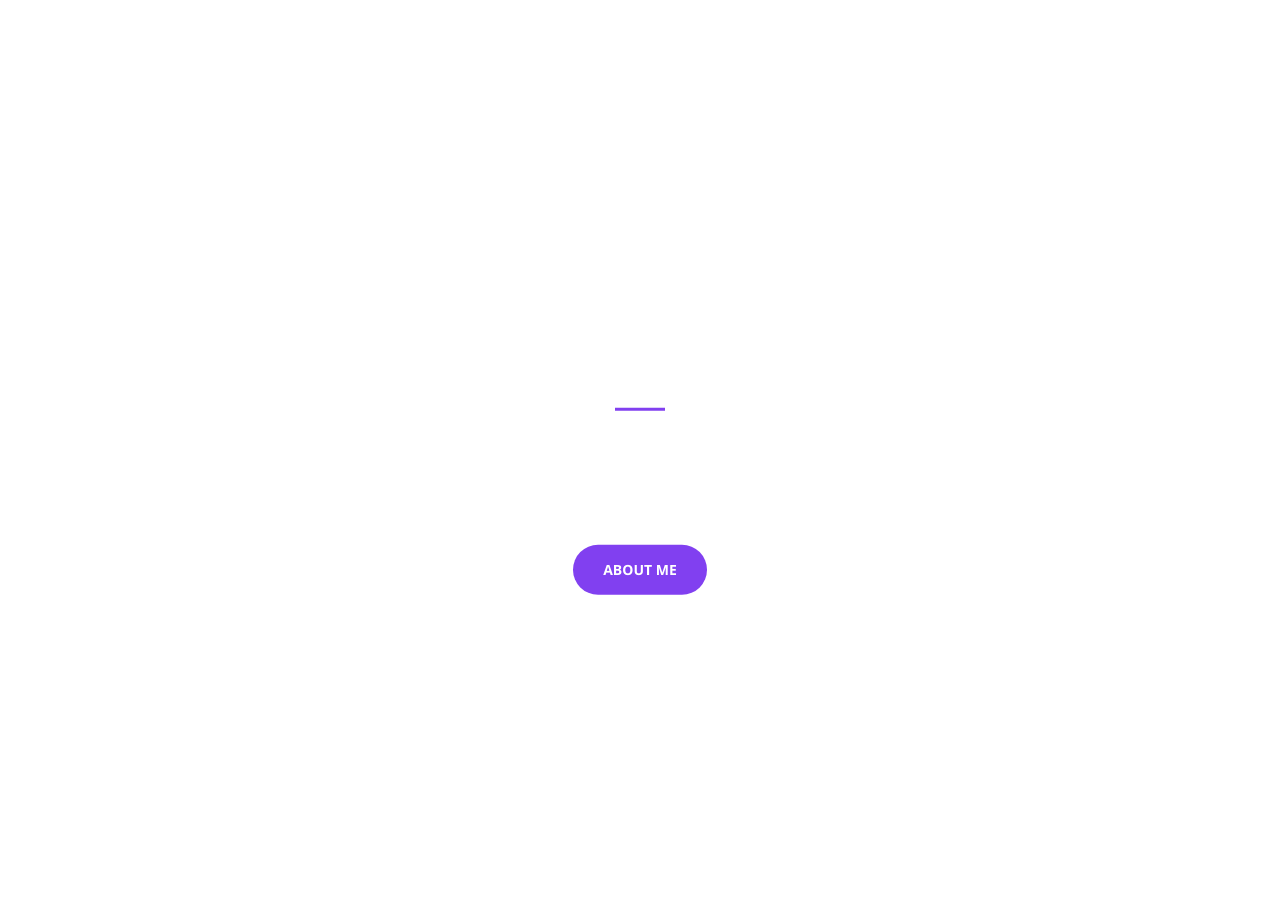
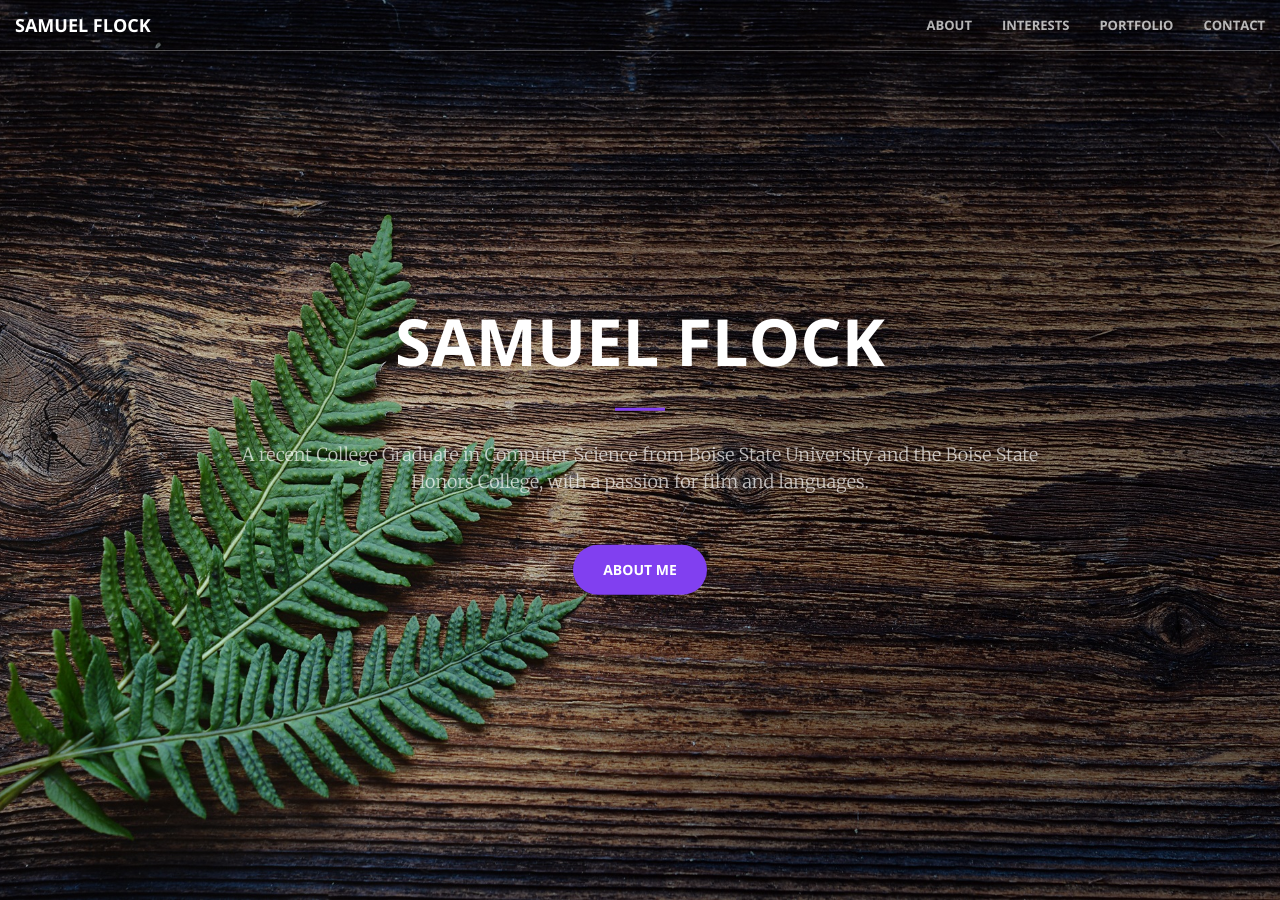
Before and after one commit to samuelflock/samuelflock.github.io, a Jekyll site: the page built from index.md, in a window 1280 px wide and 900 px high. Built offline with Jekyll 4.4.1, drawn with Linux system fonts in a browser that asks for light colours.

Commit message:
Fixing Broken SCSS

```diff
--- a/_sass/_base.scss
+++ b/_sass/_base.scss
@@ -155,7 +155,7 @@ header {
     min-height: auto;
     @include background-cover;
     background-position: center;
-    background-image: url('../img/WoodBackground3.jpg') linear-gradient(rgba(black, 0.5), rgba(black, 0.5));
+    background-image: url('../img/WoodBackground3.jpg'), linear-gradient(rgba(black, 0.5), rgba(black, 0.5));
     text-align: center;
     color: white;
     .header-content {
```
